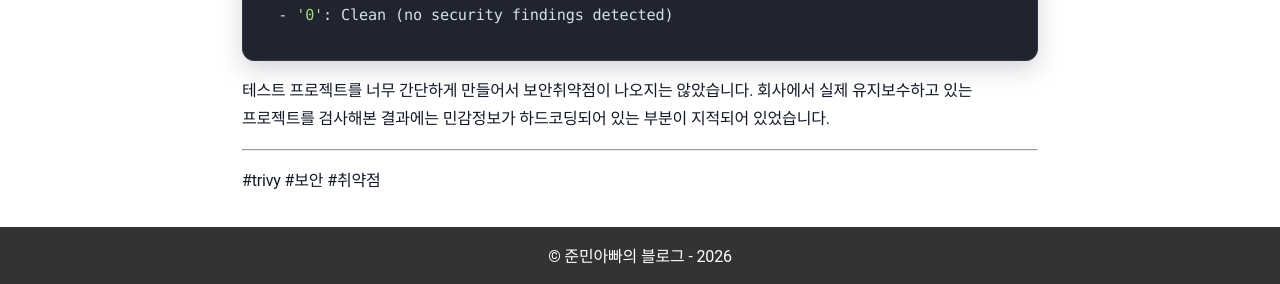
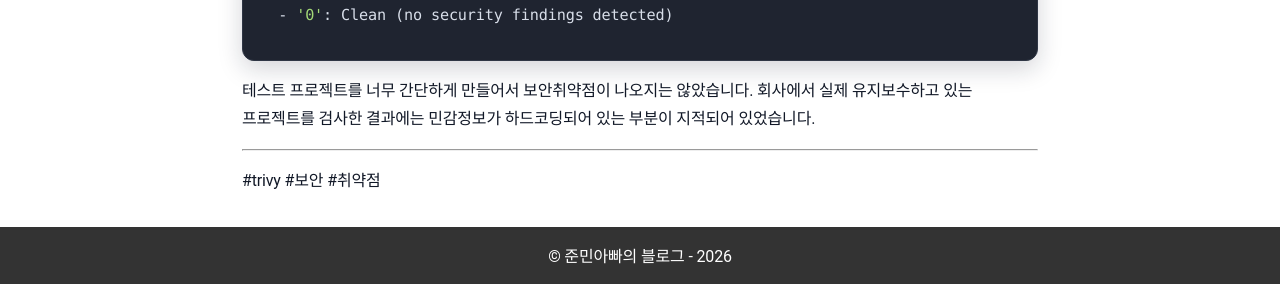
Before and after one commit to sanghoon-lee/sanghoon-lee.github.io, a Jekyll site: the page built from _posts/2025-12-10-trivy.md, in a window 1280 px wide and 900 px high, scrolled down 3424 px. Shown: the part 613-897 px from the top of the window. Built offline with Jekyll 4.4.1, drawn with Linux system fonts in a browser that asks for light colours; nearby versions of some CDN libraries; comment, search, counter and statistics services are not loaded.

Commit message:
Trivy 포스팅 수정/보완

````diff
--- a/_posts/2025-12-10-trivy.md
+++ b/_posts/2025-12-10-trivy.md
@@ -147,7 +147,7 @@ Legend:
 - '0': Clean (no security findings detected)
 ```
 
-테스트 프로젝트를 너무 간단하게 만들어서 보안취약점이 나오지는 않았습니다. 회사에서 실제 유지보수하고 있는 프로젝트를 검사해본 결과에는 민감정보가 하드코딩되어 있는 부분이 지적되어 있었습니다.
+테스트 프로젝트를 너무 간단하게 만들어서 보안취약점이 나오지는 않았습니다. 회사에서 실제 유지보수하고 있는 프로젝트를 검사한 결과에는 민감정보가 하드코딩되어 있는 부분이 지적되어 있었습니다.
 
 ---
 
````
